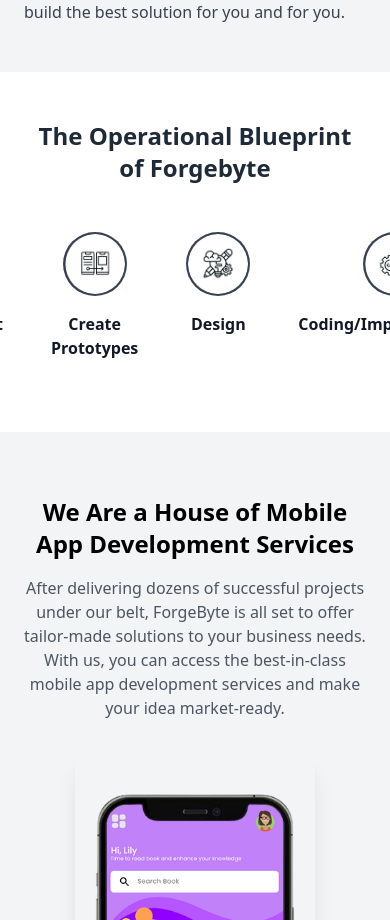
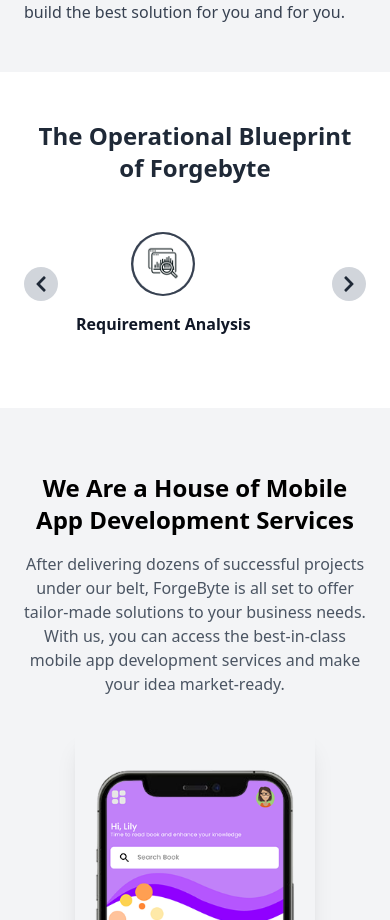
Before and after one commit to THEYASHGAUR/forgebyte-final, a Next.js app: page /services in a window 390 px wide. Shown: the part 800-1720 px from the top of the page. Built offline with nearby package versions, Linux system fonts and the light colour scheme.

Commit message:
operational working

```diff
--- a/app/components/OperationalBlueprintSlider.jsx
+++ b/app/components/OperationalBlueprintSlider.jsx
@@ -1,19 +1,32 @@
-import { useState } from 'react';
-import Image from 'next/image';
-import { FaChevronLeft, FaChevronRight } from 'react-icons/fa';
+import { useState, useEffect } from "react";
+import Image from "next/image";
+import { FaChevronLeft, FaChevronRight } from "react-icons/fa";
 
 const operationalBlueprint = [
-  { id: 1, title: 'Requirement Analysis', icon: '/services_requirement.png' },
-  { id: 2, title: 'Create Prototypes', icon: '/create_prototype.png' },
-  { id: 3, title: 'Design', icon: '/design.png' },
-  { id: 4, title: 'Coding/Implementation', icon: '/implementation.png' },
-  { id: 5, title: 'Testing', icon: '/testing.png' },
-  { id: 6, title: 'Release the final product', icon: '/release.png' },
+  { id: 1, title: "Requirement Analysis", icon: "/services_requirement.png" },
+  { id: 2, title: "Create Prototypes", icon: "/create_prototype.png" },
+  { id: 3, title: "Design", icon: "/design.png" },
+  { id: 4, title: "Coding/Implementation", icon: "/implementation.png" },
+  { id: 5, title: "Testing", icon: "/testing.png" },
+  { id: 6, title: "Release the final product", icon: "/release.png" },
 ];
 
 const OperationalBlueprintSlider = () => {
   const [startIndex, setStartIndex] = useState(0);
-  const itemsToShow = 4;
+  const [itemsToShow, setItemsToShow] = useState(4);
+
+  // Adjust itemsToShow based on screen size
+  useEffect(() => {
+    const handleResize = () => {
+      if (window.innerWidth < 640) setItemsToShow(1);
+      else if (window.innerWidth < 1024) setItemsToShow(2);
+      else setItemsToShow(4);
+    };
+
+    handleResize(); // Initial check
+    window.addEventListener("resize", handleResize);
+    return () => window.removeEventListener("resize", handleResize);
+  }, []);
 
   const prevOperation = () => {
     setStartIndex((prevIndex) =>
@@ -31,30 +44,27 @@
 
   return (
     <section className="bg-white py-12">
-      <div className="flex-col items-center justify-center max-w-6xl mx-auto px-6 text-center">
+      <div className="flex flex-col items-center justify-center max-w-6xl mx-auto px-6 text-center">
         <h2 className="text-2xl text-[#1f2937] font-bold mb-6">
           The Operational Blueprint of Forgebyte
         </h2>
-        <div className=' flex items-center justify-center'>
-          <div className="flex items-center justify-between gap-6 relative w-[750px] px-4 py-6">
+
+        <div className="flex items-center justify-center w-full">
+          <div className="flex items-center justify-between relative w-full max-w-[750px] px-4 py-6">
             {/* Left Button */}
-
             <button
-              className="absolute left-1 bg-gray-300 hover:bg-gray-400 p-2 rounded-full z-10"
+              className="absolute left-0 md:left-1 bg-gray-300 hover:bg-gray-400 p-2 rounded-full z-10"
               onClick={prevOperation}
             >
               <FaChevronLeft className="text-lg text-gray-800" />
             </button>
 
             {/* Image Slider */}
-            <div className="flex overflow-hidden gap-6 px-10 ">
+            <div className="flex overflow-hidden gap-6 px-6 sm:px-10">
               {operationalBlueprint
                 .slice(startIndex, startIndex + itemsToShow)
                 .map((item) => (
-                  <div
-                    key={item.id}
-                    className="flex flex-col items-center px-3"
-                  >
+                  <div key={item.id} className="flex flex-col items-center px-3">
                     <div className="w-16 h-16 bg-gray-700 rounded-full flex items-center justify-center">
                       <Image
                         src={item.icon}
@@ -73,7 +83,7 @@
 
             {/* Right Button */}
             <button
-              className="absolute right-1 bg-gray-300 hover:bg-gray-400 p-2 rounded-full z-10"
+              className="absolute right-0 md:right-1 bg-gray-300 hover:bg-gray-400 p-2 rounded-full z-10"
               onClick={nextOperation}
             >
               <FaChevronRight className="text-lg text-gray-800" />
```
